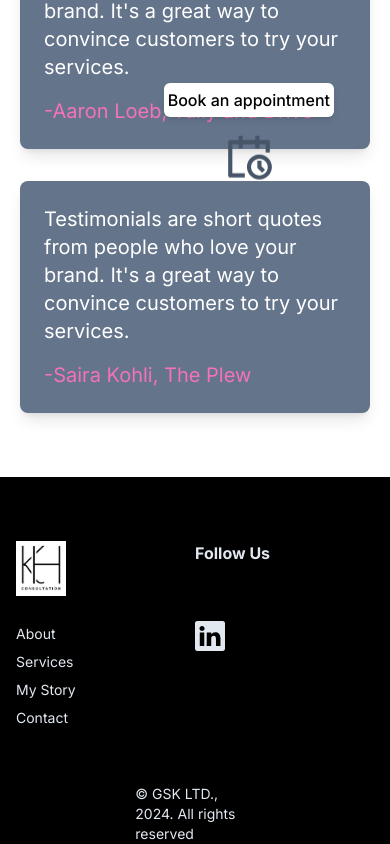
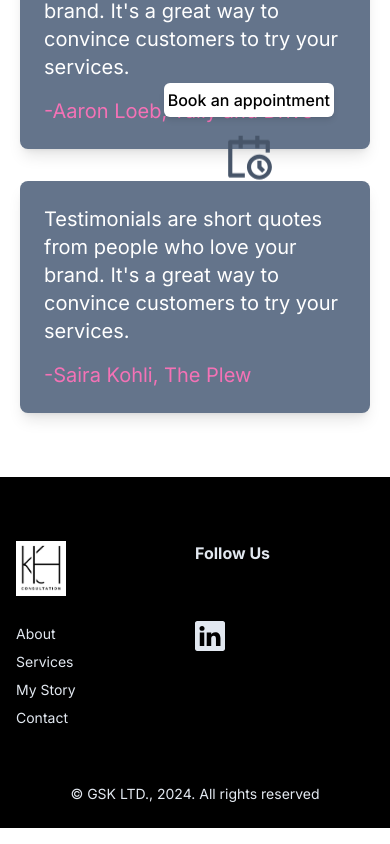
Before and after one commit to yazok8/KhConsult-Web, a Next.js app: page /pages/reviews in a window 390 px wide. Shown: the part 583-1427 px from the top of the page. Built offline with nearby package versions, Linux system fonts and the light colour scheme.

Commit message:
improve footer styles

```diff
--- a/src/app/(client)/components/footer/Footer.tsx
+++ b/src/app/(client)/components/footer/Footer.tsx
@@ -36,8 +36,8 @@ const Footer = () => {
           </FooterList>
 
         </div>
-        <div className="w-full flex items-end justify-center mx-auto sm:w-1/3 md:mb-0">
-            <p>© GSK LTD., 2024. All rights reserved</p>
+        <div className="w-full flex items-end justify-center mx-auto sm:w-1/3 md:mb-0 whitespace-nowrap">
+            <p className="mb-6">© GSK LTD., 2024. All rights reserved</p>
           </div>
       </div>
     </footer>
--- a/src/app/(client)/pages/services/german-speaker/page.tsx
+++ b/src/app/(client)/pages/services/german-speaker/page.tsx
@@ -27,7 +27,6 @@ export default function GermanSpeaker() {
 
   return (
     <ServiceCard
-    id="german-speaker"
     title={germanSpeakerService.title}
     description={germanSpeakerService.description}
     imageSrc={getImageSrc(germanSpeakerService.imageSrc)}
--- a/src/components/ServiceCard.tsx
+++ b/src/components/ServiceCard.tsx
@@ -4,7 +4,6 @@ import { motion } from 'framer-motion';
 import Typography from '@/components/Typography';
 
 interface ServiceCardProps {
-  id:string
   title: string;
   description: string;
   imageSrc: string;
@@ -13,7 +12,6 @@ interface ServiceCardProps {
 }
 
 export default function ServiceCard({
-  id,
   title,
   description,
   imageSrc,
@@ -22,7 +20,6 @@ export default function ServiceCard({
 }: ServiceCardProps) {
   return (
     <motion.div
-      id={id}
       initial={{ opacity: 0, y: 20 }}
       whileInView={{ opacity: 1, y: 0 }}
       viewport={{ once: true }}
```
